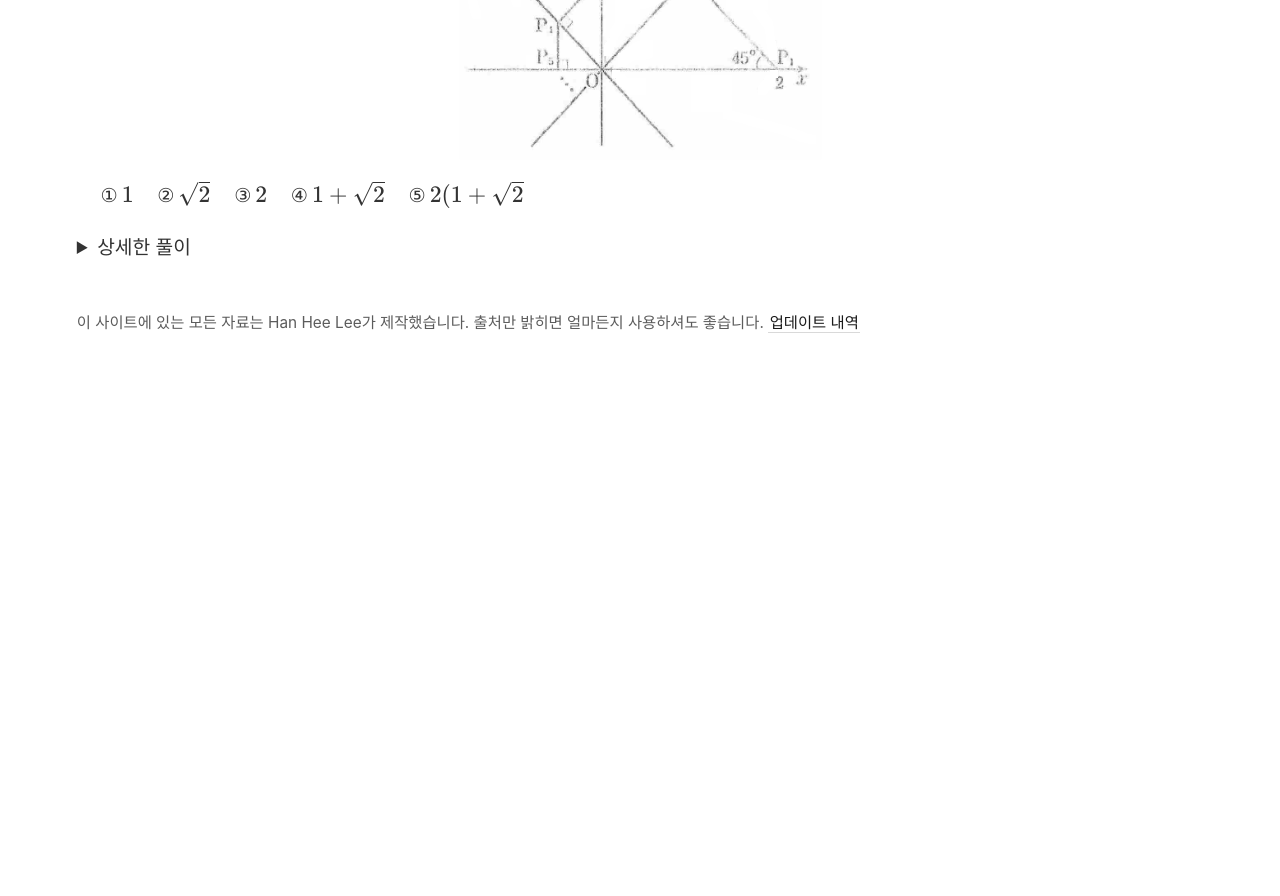
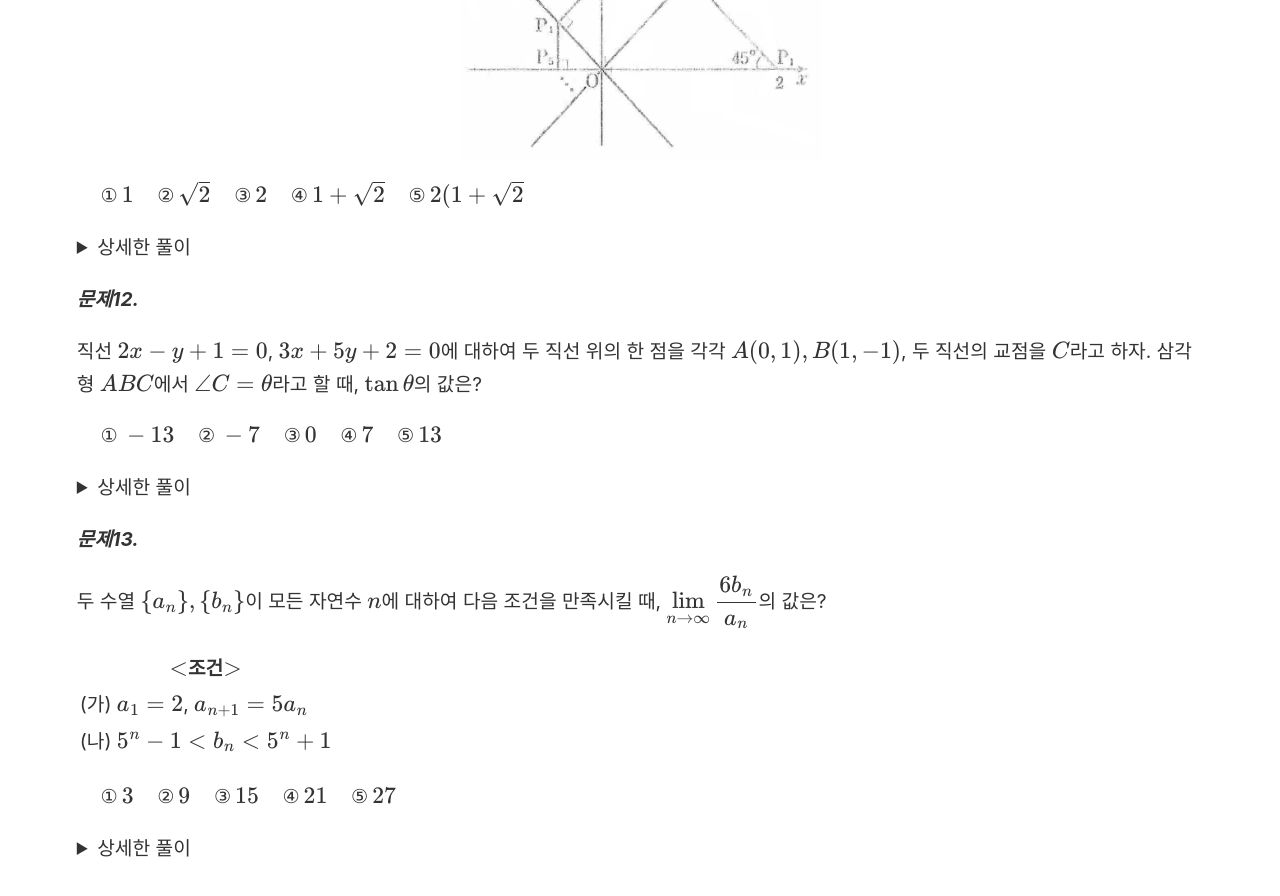
Before and after one commit to gwandae/test, a Jekyll site: the page built from 2022 쌍용 미적 1차고사.md, in a window 1280 px wide and 900 px high, scrolled down 3130 px. Shown: the top 896 px of the window. Built offline with Jekyll 4.4.1, drawn with Linux system fonts in a browser that asks for light colours; formulas are drawn with MathJax 3; before the commit the page ends 3533 px from its top, so only the background shows below that.

Commit message:
Update 2022 쌍용 미적 1차고사.md

```diff
--- a/2022 쌍용 미적 1차고사.md
+++ b/2022 쌍용 미적 1차고사.md
@@ -198,3 +198,42 @@ $
   <summary>상세한 풀이</summary>
    <p><img src="/assets/.png"/></p>
  </details>
+
+
+
+***문제12.***
+
+직선 $2x-y+1=0$, $3x+5y+2=0$에 대하여 두 직선 위의 한 점을 각각 $A(0, 1), B(1, -1)$, 두 직선의 교점을 $C$라고 하자. 삼각형 $ABC$에서 $\angle C=\theta$라고 할 때, $\tan\theta$의 값은?
+
+$\quad ①\, -13
+\quad ②\, -7
+\quad ③\, 0
+\quad ④\, 7
+\quad ⑤\, 13
+$
+<details>
+  <summary>상세한 풀이</summary>
+   <p><img src="/assets/.png"/></p>
+ </details>
+
+
+
+***문제13.***
+
+두 수열 $\lbrace a_n\rbrace, \lbrace b_n\rbrace$이 모든 자연수 $n$에 대하여 다음 조건을 만족시킬 때, $\displaystyle\lim_{n\to\infty}\dfrac{6b_n}{a_n}$의 값은?
+
+|$<$조건$>$|
+|---|
+|(가) $a_1=2$, $a_{n+1}=5a_n$|
+|(나) $5^n-1<b_n<5^n+1$|
+
+$\quad ①\, 3
+\quad ②\, 9
+\quad ③\, 15
+\quad ④\, 21
+\quad ⑤\, 27
+$
+<details>
+  <summary>상세한 풀이</summary>
+   <p><img src="/assets/.png"/></p>
+ </details>
```
